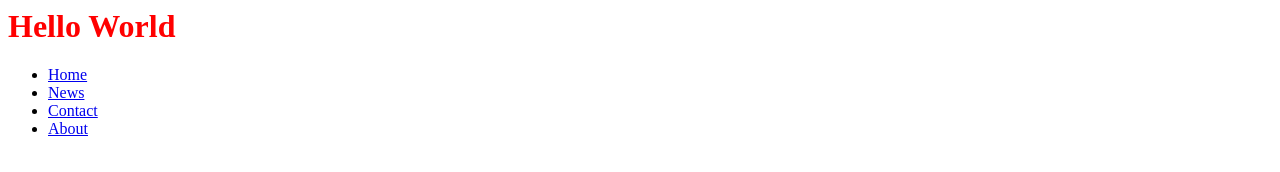
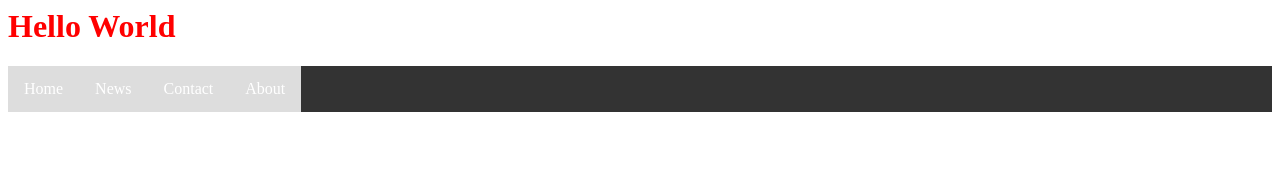
Before and after one commit to WVCS/website-JoeyDeigan, a plain HTML site: page index.html in a window 1280 px wide. Drawn offline with Linux system fonts and the light colour scheme.

Commit message:
Update style.css

```diff
--- a/style.css
+++ b/style.css
@@ -4,3 +4,41 @@
 h1 {
   color: red;
 }
+ul {
+  list-style-type: none;
+  margin: 0;
+  padding: 0;
+}
+li {
+  float: left;
+}
+
+a {
+  display: block;
+  padding: 8px;
+  background-color: #dddddd;
+}
+ul {
+  list-style-type: none;
+  margin: 0;
+  padding: 0;
+  overflow: hidden;
+  background-color: #333;
+}
+
+li {
+  float: left;
+}
+
+li a {
+  display: block;
+  color: white;
+
+  text-align: center;
+  padding: 14px 16px;
+  text-decoration: none;
+}
+
+li a:hover {
+  background-color: #111;
+}
```
